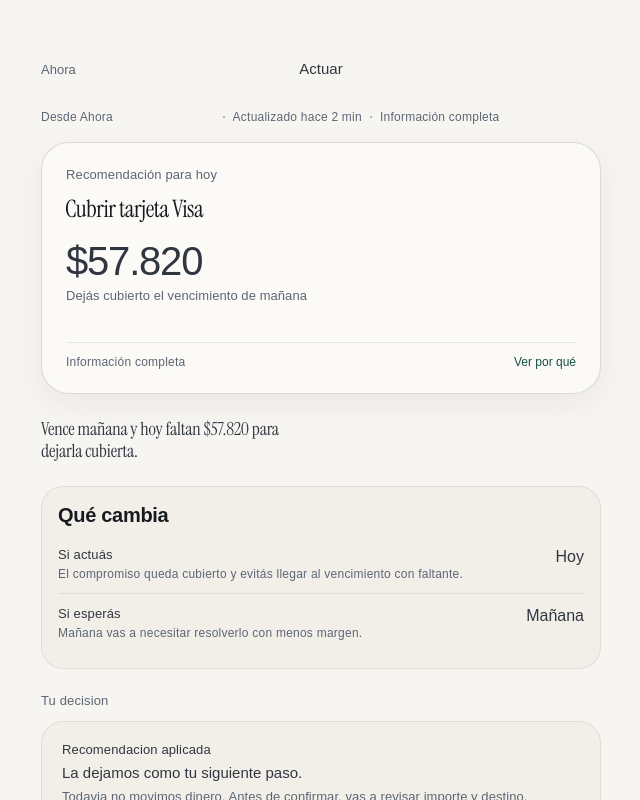
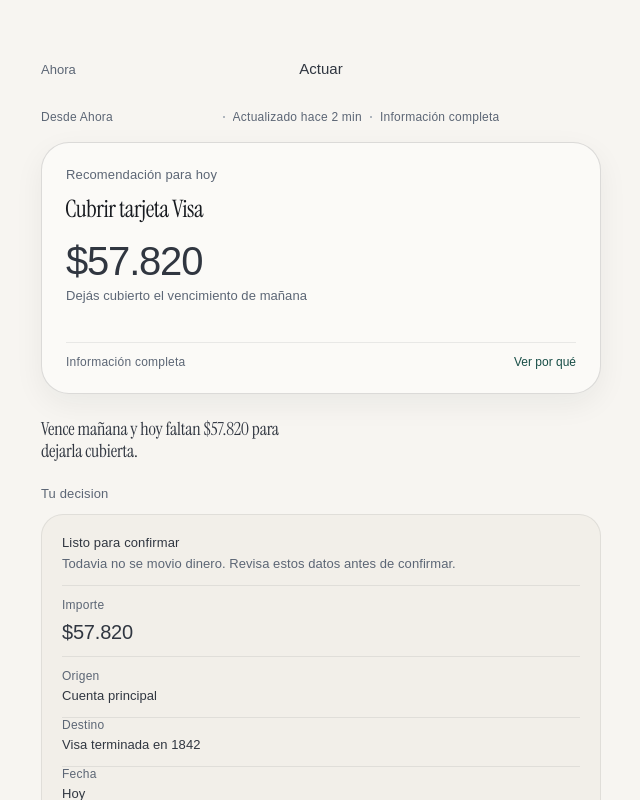
Before and after one commit to 7Francus7/Doleth, a Next.js app: page /actuar in a window 1280 px wide. Both pictures are taken after a click on the button "Aplicar recomendacion". Shown: the top 800 px of the page, without its empty margins (319-959 px from the left). Built offline with nearby package versions, Linux system fonts and the light colour scheme; a web font is replaced by a local one.

Commit message:
feat: add actuar contextual confirmation state

```diff
--- a/src/features/act/ActPage.module.css
+++ b/src/features/act/ActPage.module.css
@@ -117,24 +117,37 @@
 .decisionHeader,
 .decisionActions,
 .decisionState,
-.decisionResultCopy {
+.decisionResultCopy,
+.confirmation,
+.confirmationDetails,
+.confirmationHeader,
+.confirmationDetailContent,
+.confirmationActions,
+.confirmationDetail {
   display: flex;
   flex-direction: column;
 }
 
 .decisionHeader,
-.decisionResultCopy {
+.decisionResultCopy,
+.confirmationHeader,
+.confirmationDetailContent,
+.confirmationActions {
   gap: var(--space-4);
 }
 
 .decisionActions,
-.decisionState {
+.decisionState,
+.confirmation,
+.confirmationDetails {
   gap: var(--space-12);
 }
 
 .decisionHelper,
 .decisionResultTitle,
-.decisionResultDetail {
+.decisionResultDetail,
+.confirmationHelper,
+.confirmationValue {
   margin: 0;
   font-family: var(--font-satoshi);
 }
@@ -152,6 +165,29 @@
   gap: var(--space-12);
 }
 
+.confirmation {
+  gap: var(--space-12);
+}
+
+.confirmationAmount {
+  display: flex;
+  flex-direction: column;
+  gap: var(--space-8);
+}
+
+.confirmationHelper,
+.confirmationValue {
+  color: var(--color-text-secondary);
+  font-size: var(--type-body-s-size);
+  font-weight: var(--type-body-s-weight);
+  letter-spacing: var(--type-body-s-tracking);
+  line-height: var(--type-body-s-line);
+}
+
+.confirmationValue {
+  color: var(--color-text-primary);
+}
+
 .decisionResultTitle {
   color: var(--color-text-primary);
   font-size: var(--type-body-m-size);
@@ -166,6 +202,10 @@
   font-weight: var(--type-body-s-weight);
   letter-spacing: var(--type-body-s-tracking);
   line-height: var(--type-body-s-line);
+}
+
+.confirmationActions {
+  align-items: flex-start;
 }
 
 .secondaryActions {
@@ -205,6 +245,10 @@
     gap: var(--space-8);
   }
 
+  .confirmation {
+    padding: var(--space-20);
+  }
+
   .secondaryActions {
     min-height: 0;
     align-items: flex-start;
--- a/src/features/act/ActPage.tsx
+++ b/src/features/act/ActPage.tsx
@@ -27,8 +27,11 @@ export function ActPage({
 }: ActPageProps) {
   const [decisionState, setDecisionState] = useState(initialDecisionState);
   const reduceMotion = useReducedMotion();
+  const isConfirming = decisionState === "confirming";
   const decisionOutcome =
-    decisionState === "idle" ? null : model.decision.outcomes[decisionState];
+    decisionState === "idle" || decisionState === "confirming"
+      ? null
+      : model.decision.outcomes[decisionState];
   const decisionTransition = {
     duration: reduceMotion ? motionDuration.micro : motionDuration.surface,
     ease: motionCurve.settle,
@@ -71,6 +74,7 @@ export function ActPage({
 
         <p className={styles.reason}>{model.reason}</p>
 
+        {isConfirming ? null : (
           <Surface
             border="subtle"
             className={styles.impact}
@@ -88,6 +92,7 @@ export function ActPage({
               ))}
             </div>
           </Surface>
+        )}
 
         <div className={styles.decision} id="act-decision">
           <div className={styles.decisionHeader}>
@@ -100,7 +105,79 @@ export function ActPage({
           </div>
 
           <AnimatePresence initial={false} mode="wait">
-            {decisionOutcome ? (
+            {isConfirming ? (
+              <motion.div
+                animate={{ opacity: 1, y: 0 }}
+                className={styles.decisionState}
+                exit={{ opacity: 0, y: reduceMotion ? 0 : -4 }}
+                initial={{ opacity: 0, y: reduceMotion ? 0 : 4 }}
+                key="confirming"
+                transition={decisionTransition}
+              >
+                <Surface
+                  border="subtle"
+                  className={styles.confirmation}
+                  padding="md"
+                  radius="lg"
+                  tone="base"
+                >
+                  <div className={styles.confirmationHeader}>
+                    <Label as="p" size="m" tone="primary">
+                      {model.decision.confirmation.label}
+                    </Label>
+                    <p className={styles.confirmationHelper}>
+                      {model.decision.confirmation.helper}
+                    </p>
+                  </div>
+
+                  <Divider />
+
+                  <div className={styles.confirmationAmount}>
+                    <Label as="p" size="s" tone="secondary">
+                      {model.decision.confirmation.amountLabel}
+                    </Label>
+                    <NumericValue {...model.decision.confirmation.amount} />
+                  </div>
+
+                  <Divider />
+
+                  <div className={styles.confirmationDetails}>
+                    {model.decision.confirmation.details.map((detail, index) => (
+                      <div className={styles.confirmationDetail} key={detail.label}>
+                        {index > 0 ? <Divider /> : null}
+                        <div className={styles.confirmationDetailContent}>
+                          <Label as="p" size="s" tone="secondary">
+                            {detail.label}
+                          </Label>
+                          <p className={styles.confirmationValue}>{detail.value}</p>
+                        </div>
+                      </div>
+                    ))}
+                  </div>
+
+                  <div className={styles.confirmationActions}>
+                    <Button
+                      kind="primary"
+                      onClick={() => setDecisionState("confirmed")}
+                      size="lg"
+                      width="fill"
+                    >
+                      {model.decision.confirmation.primaryActionLabel}
+                    </Button>
+                    <TextLink
+                      href="#act-decision"
+                      kind="standalone"
+                      onClick={(event) => {
+                        event.preventDefault();
+                        setDecisionState("idle");
+                      }}
+                    >
+                      {model.decision.confirmation.secondaryActionLabel}
+                    </TextLink>
+                  </div>
+                </Surface>
+              </motion.div>
+            ) : decisionOutcome ? (
               <motion.div
                 animate={{ opacity: 1, y: 0 }}
                 className={styles.decisionState}
@@ -146,7 +223,7 @@ export function ActPage({
               >
                 <Button
                   kind="primary"
-                  onClick={() => setDecisionState("applied")}
+                  onClick={() => setDecisionState("confirming")}
                   size="lg"
                   width="fill"
                 >
--- a/src/features/act/fixtures/recommendationAct.fixture.ts
+++ b/src/features/act/fixtures/recommendationAct.fixture.ts
@@ -51,16 +51,38 @@ export const recommendationActFixture = {
     label: "Tu decision",
     helper: "Elegis que hacer con esta sugerencia. Todavia no se mueve dinero.",
     primaryActionLabel: "Aplicar recomendacion",
+    confirmation: {
+      label: "Listo para confirmar",
+      helper: "Todavia no se movio dinero. Revisa estos datos antes de confirmar.",
+      amountLabel: "Importe",
+      amount: {
+        value: "57.820",
+        prefix: "$",
+        size: "lg",
+        tone: "neutral",
+        format: "currency",
+        state: "confirmed",
+      },
+      details: [
+        { label: "Origen", value: "Cuenta principal" },
+        { label: "Destino", value: "Visa terminada en 1842" },
+        { label: "Fecha", value: "Hoy" },
+        { label: "Efecto esperado", value: "Disponible despues: $374.360" },
+        { label: "Reversibilidad", value: "No reversible una vez confirmado" },
+      ],
+      primaryActionLabel: "Confirmar",
+      secondaryActionLabel: "Volver",
+    },
     secondaryActions: [
       { id: "deferred", label: "Dejar para despues" },
       { id: "dismissed", label: "No sugerir de nuevo" },
     ],
     outcomes: {
-      applied: {
-        label: "Recomendacion aplicada",
-        title: "La dejamos como tu siguiente paso.",
-        detail: "Todavia no movimos dinero. Antes de confirmar, vas a revisar importe y destino.",
-        resetLabel: "Deshacer",
+      confirmed: {
+        label: "Confirmacion local lista",
+        title: "La decision queda validada en esta vista.",
+        detail: "Todavia no enviamos ningun pago. El siguiente paso real seria ejecutar con contexto vigente.",
+        resetLabel: "Revisar otra vez",
       },
       deferred: {
         label: "La dejamos para despues",
--- a/src/features/act/model/ActViewModel.ts
+++ b/src/features/act/model/ActViewModel.ts
@@ -3,14 +3,24 @@ import type { FinancialRowProps } from "../../../design-system/composites/Financ
 import type { SystemRailProps } from "../../../design-system/composites/SystemRail";
 import type { RecommendationEvidence } from "../evidence/model";
 
-export type ActDecisionState = "idle" | "applied" | "deferred" | "dismissed";
-export type ActDecisionOutcomeState = Exclude<ActDecisionState, "idle">;
+export type ActDecisionState =
+  | "idle"
+  | "confirming"
+  | "confirmed"
+  | "deferred"
+  | "dismissed";
+export type ActDecisionOutcomeState = Exclude<ActDecisionState, "idle" | "confirming">;
 
 export interface ActDecisionOutcome {
   label: string;
   title: string;
   detail: string;
   resetLabel: string;
+}
+
+export interface ActDecisionConfirmationDetail {
+  label: string;
+  value: string;
 }
 
 export interface ActViewModel {
@@ -41,6 +51,24 @@ export interface ActViewModel {
     label: string;
     helper: string;
     primaryActionLabel: string;
+    confirmation: {
+      label: string;
+      helper: string;
+      amountLabel: string;
+      amount: Pick<
+        NumericValueProps,
+        "format" | "prefix" | "size" | "state" | "tone" | "value"
+      >;
+      details: readonly [
+        ActDecisionConfirmationDetail,
+        ActDecisionConfirmationDetail,
+        ActDecisionConfirmationDetail,
+        ActDecisionConfirmationDetail,
+        ActDecisionConfirmationDetail,
+      ];
+      primaryActionLabel: string;
+      secondaryActionLabel: string;
+    };
     secondaryActions: readonly [
       { id: "deferred"; label: string },
       { id: "dismissed"; label: string },
--- a/src/features/act/model/index.ts
+++ b/src/features/act/model/index.ts
@@ -1,4 +1,5 @@
 export type {
+  ActDecisionConfirmationDetail,
   ActDecisionOutcome,
   ActDecisionOutcomeState,
   ActDecisionState,
```
Also changed, not shown: 1 other file (tests, documents, lock files or other folders). Lines whose indentation alone changed are shown as unchanged.
